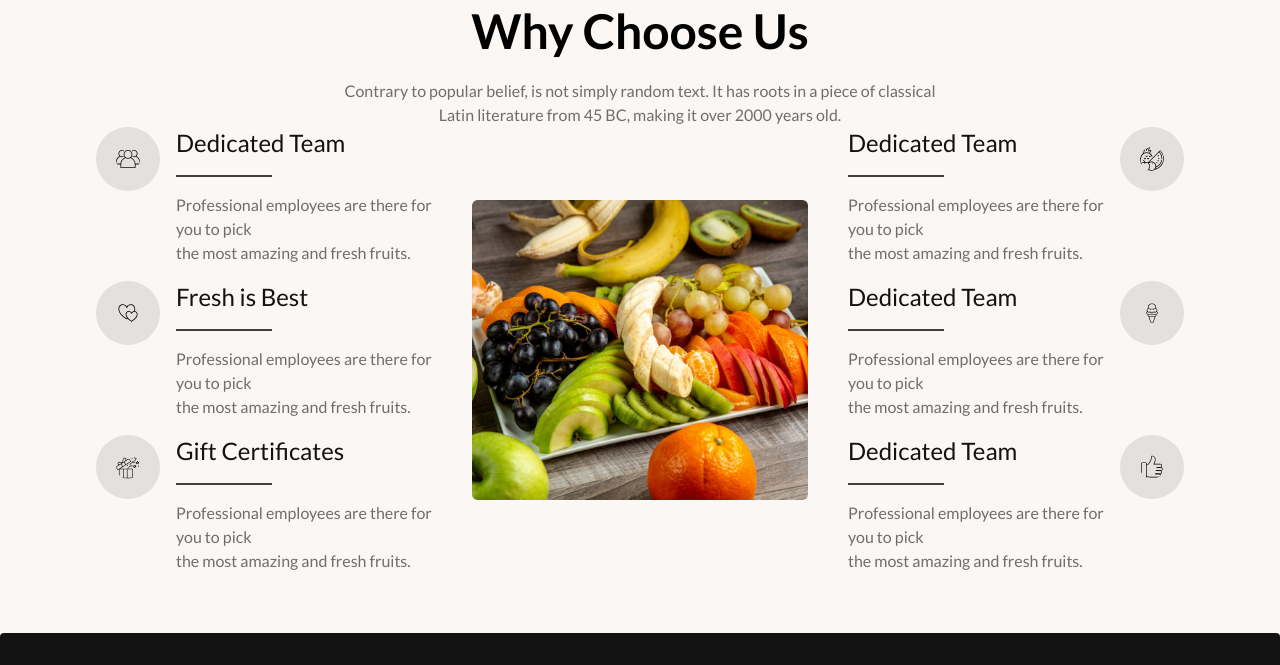
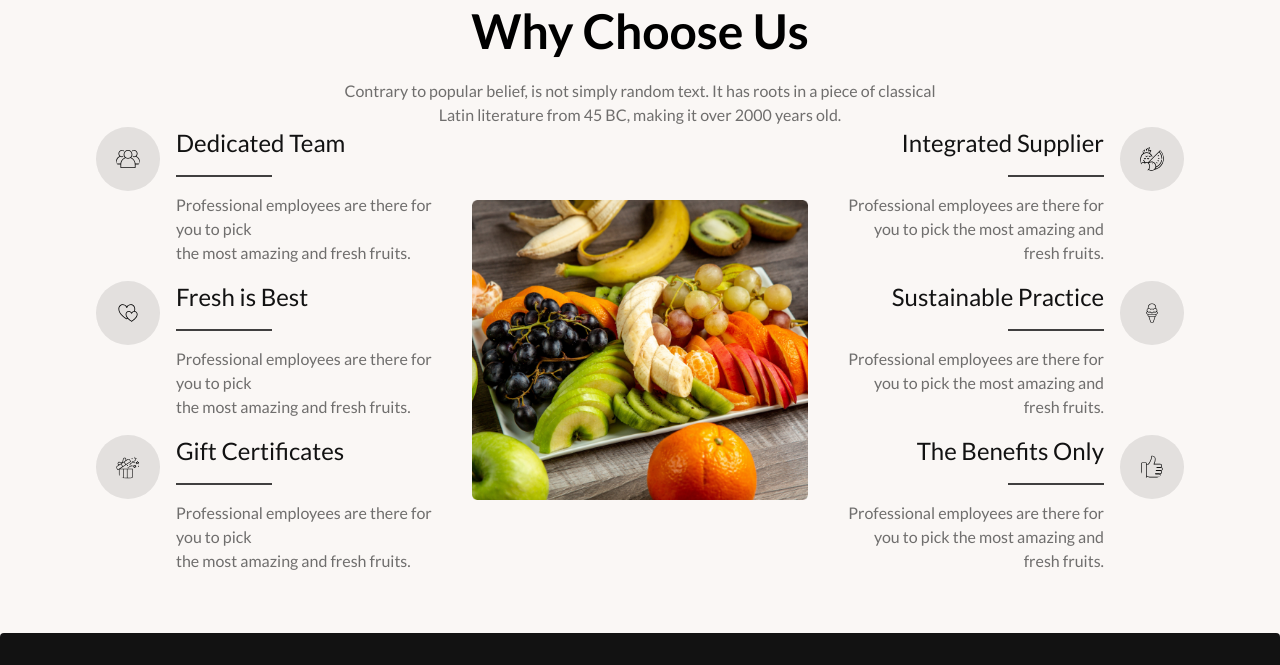
Before and after one commit to Rumasultana23/A3-fruit-burst, a plain HTML site: page index.html in a window 1280 px wide. Shown: the part 3170-3835 px from the top of the page. Drawn offline with nearby package versions, Linux system fonts and the light colour scheme.

Commit message:
added meet section

```diff
--- a/index.html
+++ b/index.html
@@ -171,8 +171,7 @@
 
     <!-- All fruits section -->
     <section class="max-w-screen-md mx-auto md:px-16 lg:px-24 py-5 hidden lg:flex relative top-5 right-8">
-      <div
-        class="flex p-6 absolute bottom-0 gap-4 bg-white shadow-lg">
+      <div class="flex p-6 absolute bottom-0 gap-4 bg-white shadow-lg">
         <div>
           <img class="" src="./images/fruit1.png" alt="">
           <h3>Grape</h3>
@@ -471,17 +470,26 @@
     <section class="max-w-screen-xl mx-auto  px-8 md:px-0 lg:px-24 py-5 md:my-10">
       <div class="hero min-h-screen" style="background-image: url(./images/team.png);">
         <div class="hero-overlay bg-opacity-60"></div>
+        <div>
           <div class="hero-content text-center text-neutral-content">
             <div class="max-w-md">
+              <div>
                 <h1 class="mb-5 text-5xl font-bold">Meet the team section</h1>
-            <p class="mb-5">Contrary to popular belief, is not simply random text. It has roots in a piece of classical
+                <p class="mb-5">Contrary to popular belief, is not simply random text. It has roots in a piece of
+                  classical
                   Latin literature from 45 BC, making it over 2000 years old.</p>
+              </div>
 
-            <div class="flex flex-col md:flex-col lg:flex-row w-max gap-3 mx-auto ">
+
+
+            </div>
+          </div>
+          <!-- image part  -->
+          <div class="flex flex-col md:flex-col lg:flex-row w-max gap-3 mx-auto text-white text-center">
             <!-- member-1 -->
             <div>
               <img class="" src="./images/member1.png" alt="">
-                <h3 class="text-2xl font-bold mt-4">Awlad Hossain</h3>
+              <h3 class="text-2xl  font-bold mt-4">Awlad Hossain</h3>
               <p>Fruits Expert</p>
               <div class="text-fruit-primary text-2xl mt-2">
                 <i class="fa-brands fa-facebook"></i>
@@ -520,7 +528,6 @@
                 <i class="fa-brands fa-facebook"></i>
                 <i class="fa-brands fa-twitter"></i>
                 <i class="fa-brands fa-linkedin"></i>
-                </div>
               </div>
             </div>
           </div>
@@ -647,9 +654,12 @@
           <!-- 1st icon -->
           <div class="flex gap-4">
             <div>
-              <h1 class="text-2xl text-title">Dedicated Team</h1>
-              <div class="border-b-2 w-24 border-line-color my-4"></div>
-              <p class="text-description">Professional employees are there for you to pick <br> the most amazing and
+              <h1 class="text-2xl text-title text-end">Integrated Supplier</h1>
+              <div class="flex justify-end">
+                <div class="border-b-2 w-24 border-line-color my-4 "></div>
+              </div>
+              <p class="text-description text-right">Professional employees are there for you to pick the most amazing
+                and
                 fresh fruits.</p>
             </div>
             <div>
@@ -698,9 +708,11 @@
           <!-- 2nd icon -->
           <div class="flex gap-4">
             <div>
-              <h1 class="text-2xl text-title">Dedicated Team</h1>
+              <h1 class="text-2xl text-title text-end">Sustainable Practice</h1>
+              <div class="flex justify-end">
                 <div class="border-b-2 w-24 border-line-color my-4"></div>
-              <p class="text-description">Professional employees are there for you to pick <br> the most amazing and
+              </div>
+              <p class="text-description text-end">Professional employees are there for you to pick the most amazing and
                 fresh fruits.</p>
             </div>
             <div>
@@ -718,9 +730,11 @@
           <!-- 3rd icon -->
           <div class="flex gap-4">
             <div>
-              <h1 class="text-2xl text-title">Dedicated Team</h1>
+              <h1 class="text-2xl text-title text-end">The Benefits Only</h1>
+              <div class="flex justify-end">
                 <div class="border-b-2 w-24 border-line-color my-4"></div>
-              <p class="text-description">Professional employees are there for you to pick <br> the most amazing and
+              </div>
+              <p class="text-description text-end">Professional employees are there for you to pick the most amazing and
                 fresh fruits.</p>
             </div>
             <div>
@@ -748,26 +762,16 @@
             </div>
           </div>
         </div>
-
       </div>
-
-
-
-
-
-
-
-
-
-
     </section>
     <!-- why choose us section end -->
+
   </main>
   <!-- footer section -->
   <footer class="footer footer-center p-10 bg-title text-white text-base-content rounded">
 
     <!-- Heading -->
-    <div class="navbar-center gap-2">
+    <div class="navbar-center gap-2 flex">
       <img class="w-8" src="./images/logo.png" alt="">
       <a class="normal-case text-2xl md:text-4xl font-bold md:text-white">Fruit Burst</a>
     </div>
```
Lines whose indentation alone changed are shown as unchanged.
